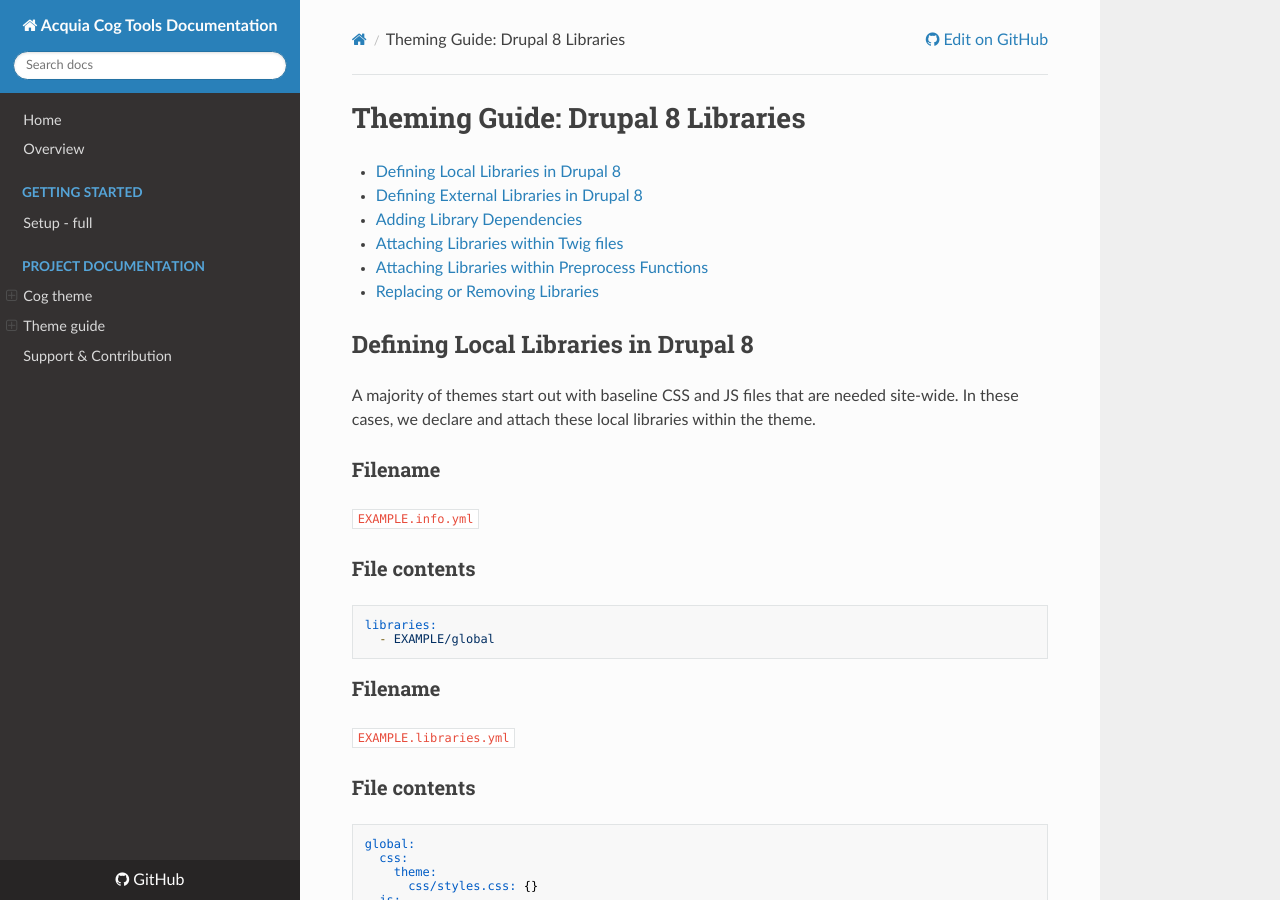
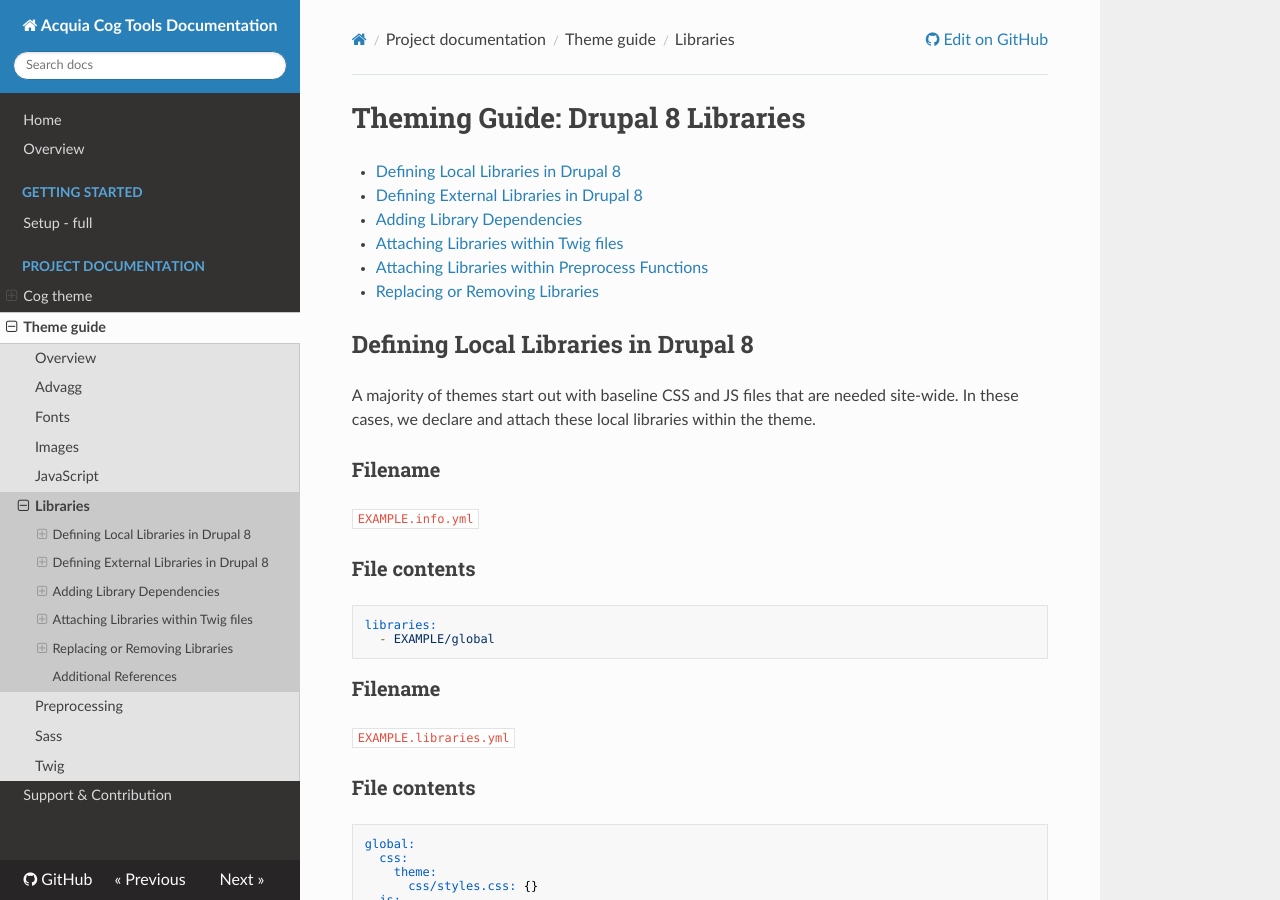
Before and after one commit to ericchenshine/cog_tools, an MkDocs documentation site: the page built from docs/libraries.md, in a window 1280 px wide and 900 px high. Built offline with MkDocs 1.6.1, drawn with Linux system fonts in a browser that asks for light colours; nearby versions of some CDN libraries; old or Windows-style settings are respelled for this version of MkDocs; part of the change alters nothing that is shown.

Commit message:
Issue 8: Update paths for readthedocs.

```diff
--- a/mkdocs.yml
+++ b/mkdocs.yml
@@ -13,18 +13,18 @@ pages:
   - Home: 'index.md'
   - Overview: 'README.md'
   - Getting started:
-    - Setup - full: 'docs/setup-full.md'
+    - Setup - full: 'setup-full.md'
   - Project documentation:
     - Cog theme:
-          - About Cog: 'docs/about-cog.md'
+          - About Cog: 'about-cog.md'
     - Theme guide:
-        - Overview: 'docs/about-theme-guide.md'
-        - Advagg: 'docs/advagg.md'
-        - Fonts: 'docs/fonts.md'
-        - Images: 'docs/images.md'
-        - JavaScript: 'docs/javascript.md'
-        - Libraries: 'docs/libraries.md'
-        - Preprocessing: 'docs/preprocessing.md'
-        - Sass: 'docs/sass.md'
-        - Twig: 'docs/twig.md'
+        - Overview: 'about-theme-guide.md'
+        - Advagg: 'advagg.md'
+        - Fonts: 'fonts.md'
+        - Images: 'images.md'
+        - JavaScript: 'javascript.md'
+        - Libraries: 'libraries.md'
+        - Preprocessing: 'preprocessing.md'
+        - Sass: 'sass.md'
+        - Twig: 'twig.md'
   - Support & Contribution: '.github/CONTRIBUTING.md'
```
